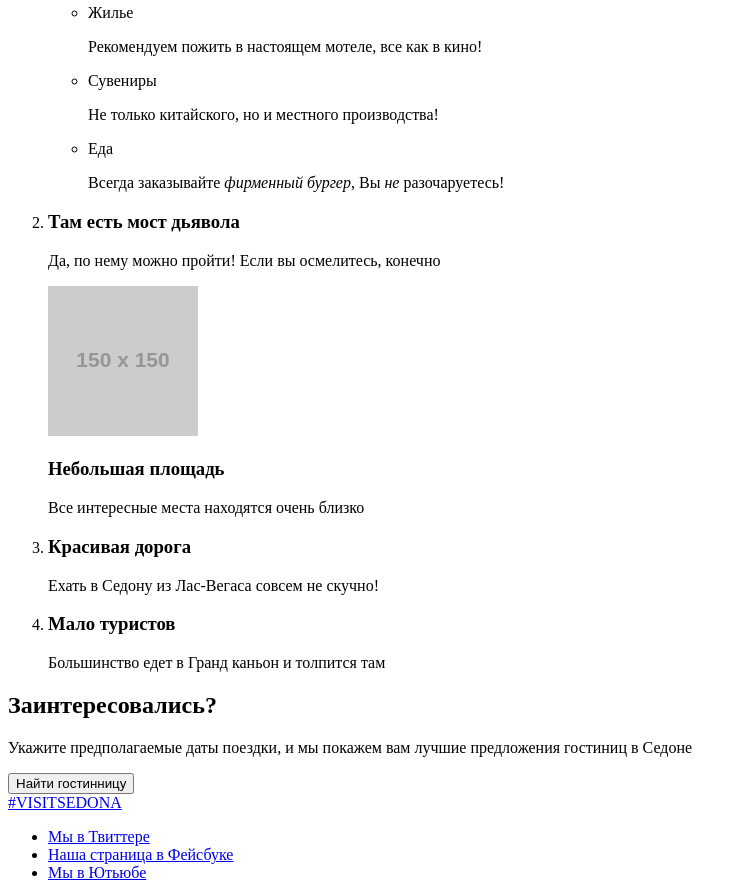
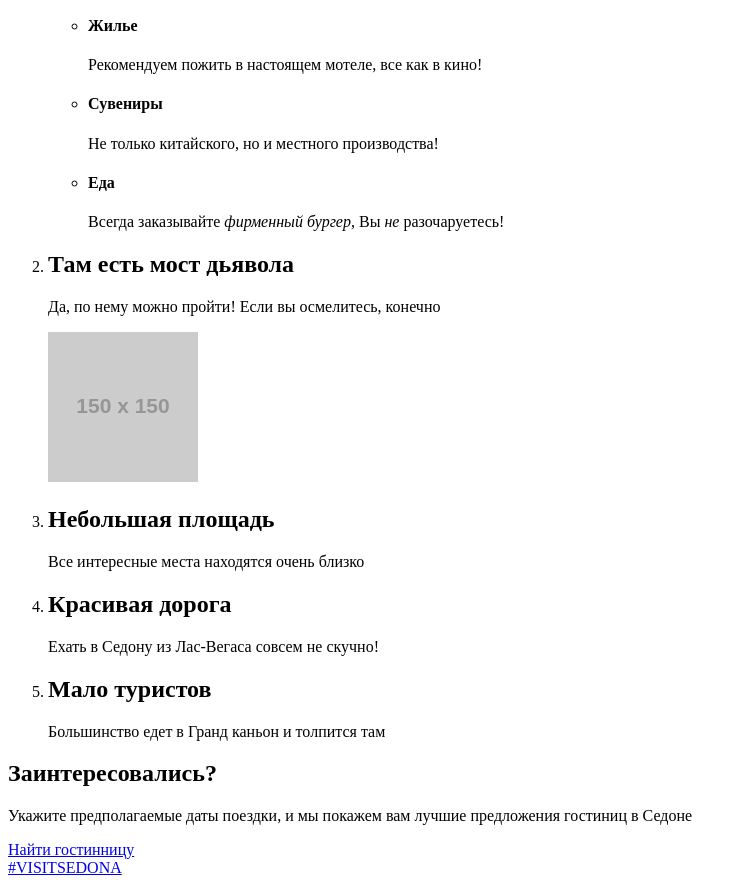
Before and after one commit to newbornfriend/1494333-sedona-20, a website: page source/index.html in a window 1280 px wide. Shown: the part 798-1682 px from the top of the page, without its empty margins (0-747 px from the left). Drawn offline with Linux system fonts and the light colour scheme; placeholder pictures from the web are drawn by us.

Commit message:
Работа над ошибками

```diff
--- a/package.json
+++ b/package.json
@@ -4,7 +4,7 @@
   "description": "Личный проект «Седона» от HTML Academy",
   "devDependencies": {
     "@htmlacademy/editorconfig-cli": "1.0.0",
-    "stylelint": "13.6.1",
+    "stylelint": "^13.6.1",
     "stylelint-config-htmlacademy": "0.1.4"
   },
   "scripts": {
@@ -18,5 +18,8 @@
   ],
   "engines": {
     "node": "12.18.2"
+  },
+  "dependencies": {
+    "postcss": "^7.0.32"
   }
 }
--- a/source/index.html
+++ b/source/index.html
@@ -7,7 +7,7 @@
   <body class="page__body">
   	<header class="page-header">
   		<a class="page-header__logo" >
-  			<img src="https://via.placeholder.com/150x150" alt="Седона__лого">
+  			<img src="https://via.placeholder.com/150x150" alt="Седона">
   		</a>
   		<nav class="main-nav">
   			<button class="main-nav__toggle" type="button">
@@ -44,97 +44,80 @@
   	  </header>
       <main class="page-main">
     	<div class="page-main__wrapper">
-    		<h1 class="page-main__text page-main__text--bold">Седона — небольшой городок в Аризоне, заслуживающий большего!</h1>
-    		<p class="page-main__text page-main__text--normal">Рассмотрим 5 причин, по которым Седона круче, чем Гранд каньон!</p>
+    		<h1 class="page-main__title">Седона — небольшой городок в Аризоне, заслуживающий большего!</h1>
+    		<p class="page-main__text">Рассмотрим 5 причин, по которым Седона круче, чем Гранд каньон!</p>
     		<section class="features">
     		<ol class="features__list">
-    			<li class="features__item">
-    				<h3 class="features__motto">
+    			<li class="features__item page-main__title">
+    				<h2 class="features__motto">
     					Настоящий городок
-    				</h3>
+    				</h2>
     				<p class="features__description">
     					Седона не аттракцион для туристов, там течет своя жизнь
     				</p>
     				<div class="features__img">
-    					<img src="https://via.placeholder.com/150x150" alt="Вид города Седона">
+    					<img src="https://via.placeholder.com/150x150" alt="Вид на здание с американскими флагами">
     				</div>
-    				<ul class="bonus-list">
+    				<ul class="bonus-list__features">
     					<li class="bonus-item">
-              	<div class="bonus-item__icon bonus-item__icon--house"></div>
-    						<div class="bonus-item__name">
-    							<p class="bonus-item__text bonus-item__text--bold">Жилье</p>
-    						</div>
-    						<div class="bonus-item__description">
-    							<p class="bonus-item__text bonus-item__text--normal">Рекомендуем пожить в настоящем мотеле, все как в кино!</p>
-    						</div>
+              	<h4 class="bonus-item__name">Жилье</h4>
+    						<p class="bonus-item__description">Рекомендуем пожить в настоящем мотеле, все как в кино!</p>
     					</li>
-
     					<li class="bonus-item">
-    						<div class="bonus-item__icon bonus-item__icon--souvenirs"></div>
-    						<div class="bonus-item__name">
-    							<p class="bonus-item__text bonus-item__text--bold">Сувениры</p>
-    						</div>
-    						<div class="bonus-item__description">
-    							<p class="bonus-item__text bonus-item__text--normal">Не только китайского, но и местного производства!</p>
-    						</div>
+    						<h4 class="bonus-item__name">Сувениры</h4>
+    						<p class="bonus-item__description">Не только китайского, но и местного производства!</p>
     					</li>
-
               <li class="bonus-item">
-    						<div class="bonus-item__icon bonus-item__icon--food"></div>
-    						<div class="bonus-item__name">
-    							<p class="bonus-item__text bonus-item__text--bold">Еда</p>
-    						</div>
-    						<div class="bonus-item__description">
-    							<p class="bonus-item__text bonus-item__text--normal">Всегда заказывайте <em>фирменный бургер</em>, Вы <em>не</em> разочаруетесь!</p>
-    						</div>
+    						<h4 class="bonus-item__name">Еда</h4>
+    						<p class="bonus-item__description">Всегда заказывайте <em>фирменный бургер</em>, Вы <em>не</em> разочаруетесь!</p>
     					</li>
     				</ul>
     			</li>
     			<li class="features__item">
-    				<h3 class="features__motto">
+    				<h2 class="features__motto">
     					Там есть мост дьявола
-    				</h3>
+    				</h2>
     				<p class="features__description">
     					Да, по нему можно пройти! Если вы осмелитесь, конечно
     				</p>
-    				<div class="features__item--img">
-    					<img src="https://via.placeholder.com/150x150">
+    				<div class="features__item features__item-img">
+    					<img src="https://via.placeholder.com/150x150" alt="Вид на живописный каньон и живописный пейзаж">
     				</div>
     			</li>
-    			<div class="features__item">
-    				<h3 class="features__motto">
+    			<li class="features__item">
+    				<h2 class="features__motto">
     					Небольшая площадь
-    				</h3>
+    				</h2>
     				<p class="features__description">
     					Все интересные места находятся очень близко
     				</p>
-    			</div>
+    			</li>
     			<li class="features__item">
-    				<h3 class="features__motto">
+    				<h2 class="features__motto">
     					Красивая дорога
-    				</h3>
+    				</h2>
     				<p class="features__description">
     					Ехать в Седону из Лас-Вегаса совсем не скучно!
     				</p>
     			</li>
     			<li class="features__item">
-    				<h3 class="features__description">
+    				<h2 class="features__motto">
     					Мало туристов
-    				</h3>
-    				<p class="features__number">
+    				</h2>
+    				<p class="features__description">
     					Большинство едет в Гранд каньон и толпится там
     				</p>
     			</li>
     		</ol>
     		</section>
     		<section class="booking">
-    			<h2 class="page-main__text page-main__text--bold">Заинтересовались?</h2>
+    			<h2 class="page-main__booking page-main__title">Заинтересовались?</h2>
     			<p class="page-main__text page-main__text--normal">Укажите предполагаемые даты поездки, и мы покажем вам лучшие предложения гостиниц в Седоне</p>
-    			<button class="booking__button" type="button">Найти гостинницу</button>
+    			<a class="booking__button" href="booking.html">Найти гостинницу</a>
     		</section>
     		<section class="map">
     			<div class="map__nav">
-    				<! блок для вставки навигационной карты>
+    				<!-- блок для размещения навигационной карты-->
     			</div>
     		</section>
 		</div>
@@ -144,7 +127,7 @@
   	<div class="page-footer__hashtag">
   		<a  href="#">#VISITSEDONA</a>
   	</div>
-  		<ul class="page-footer__social">
+  		<ul class="social">
   			<li class="social__item">
   				<a class="social__link social__link--twitter" href="https://twitter.com/sedona">
   					<span class="visually-hidden">Мы в Твиттере</span>
```
Also changed, not shown: source/form.html (+6 -6 lines), source/photo.html (+18 -10 lines), 1 other file. Lines whose indentation alone changed are shown as unchanged.
